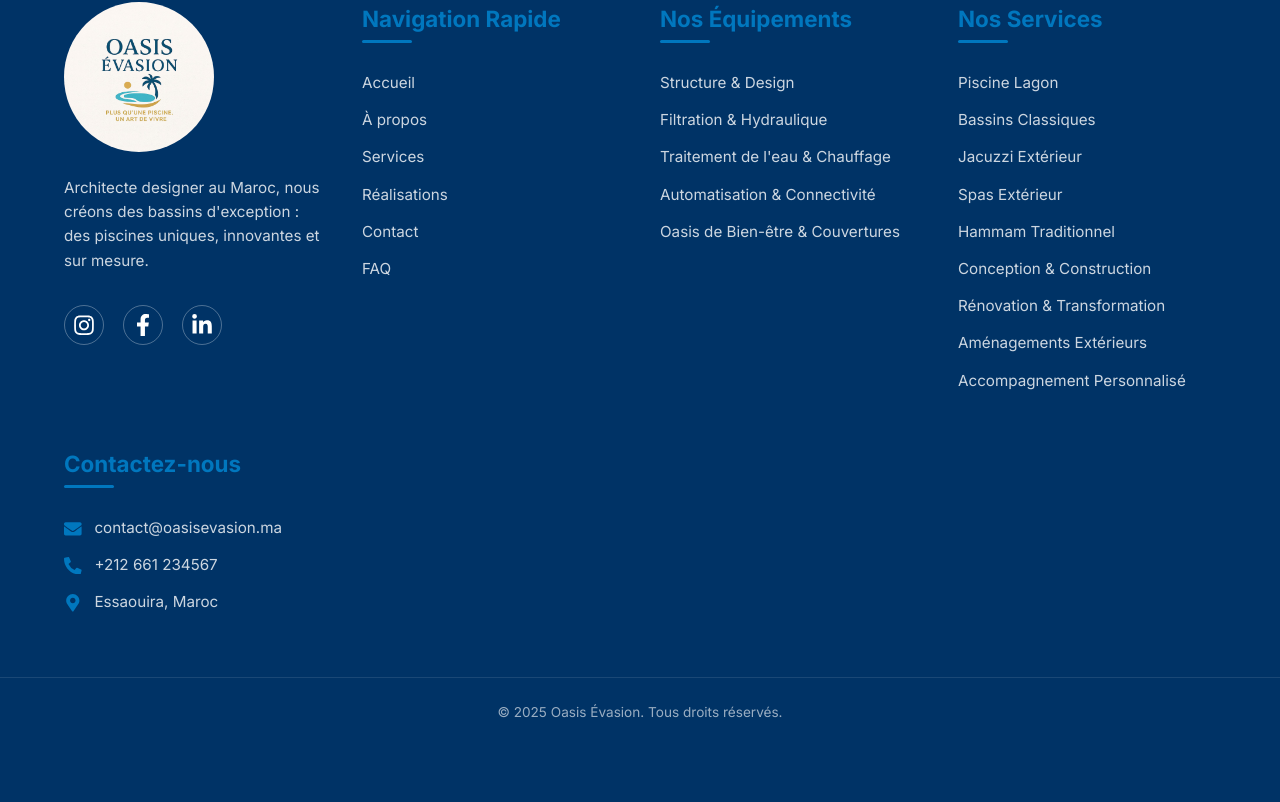
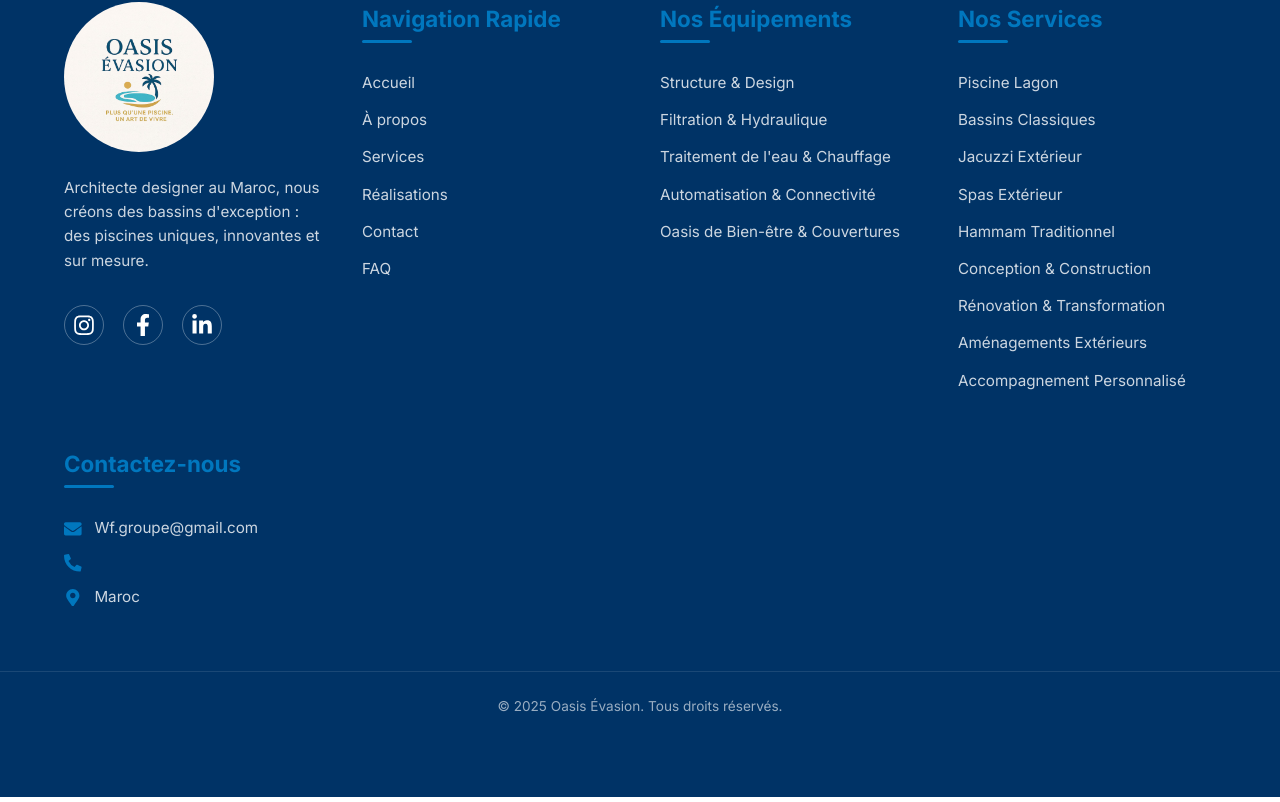
Before and after one commit to NirinaEddiano/oasisevasion, a Next.js app: page /a-propos in a window 1280 px wide. Shown: the part 2691-3493 px from the top of the page. Built offline with nearby package versions, Linux system fonts and the light colour scheme.

Commit message:
Update Footer.tsx

```diff
--- a/src/components/Footer/Footer.tsx
+++ b/src/components/Footer/Footer.tsx
@@ -78,15 +78,15 @@ const Footer = () => {
           <ul className={styles.contactInfo}>
             <li>
               <FaEnvelope />
-              <a href="mailto:contact@oasisevasion.ma">contact@oasisevasion.ma</a>
+              <a href="mailto:Wf.groupe@gmail.com">Wf.groupe@gmail.com</a>
             </li>
             <li>
               <FaPhoneAlt />
-              <a href="tel:+212661234567">+212 661 234567</a>
+              <a href="tel:+2120687389435"></a>
             </li>
             <li>
               <FaMapMarkerAlt />
-              <span>Essaouira, Maroc</span>
+              <span> Maroc</span>
             </li>
           </ul>
         </div>
```
